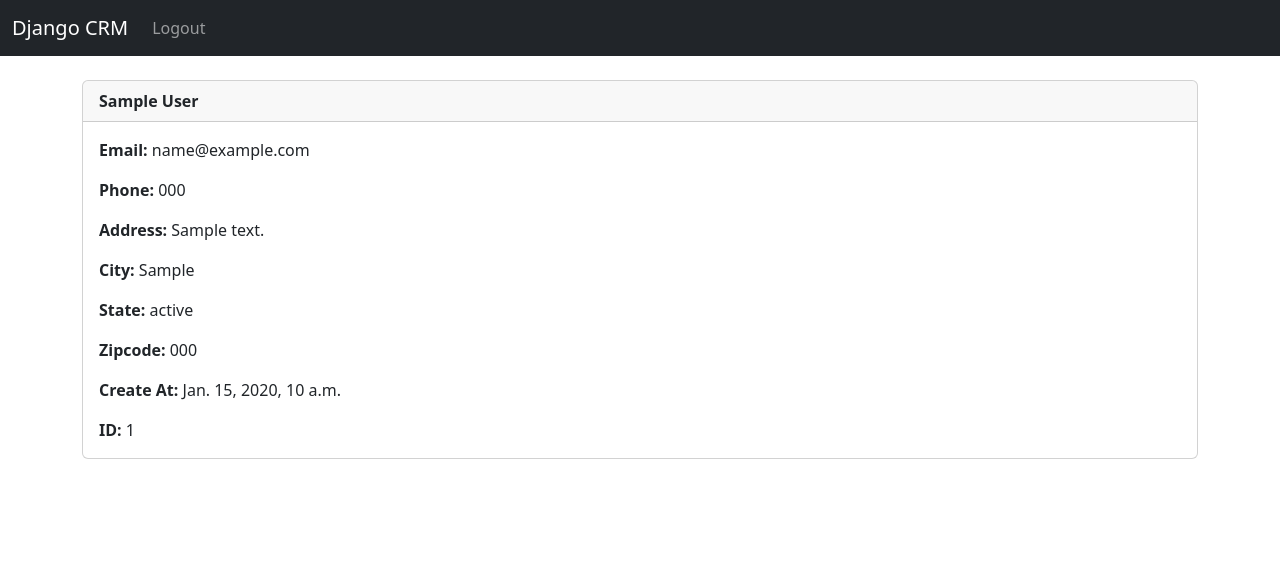
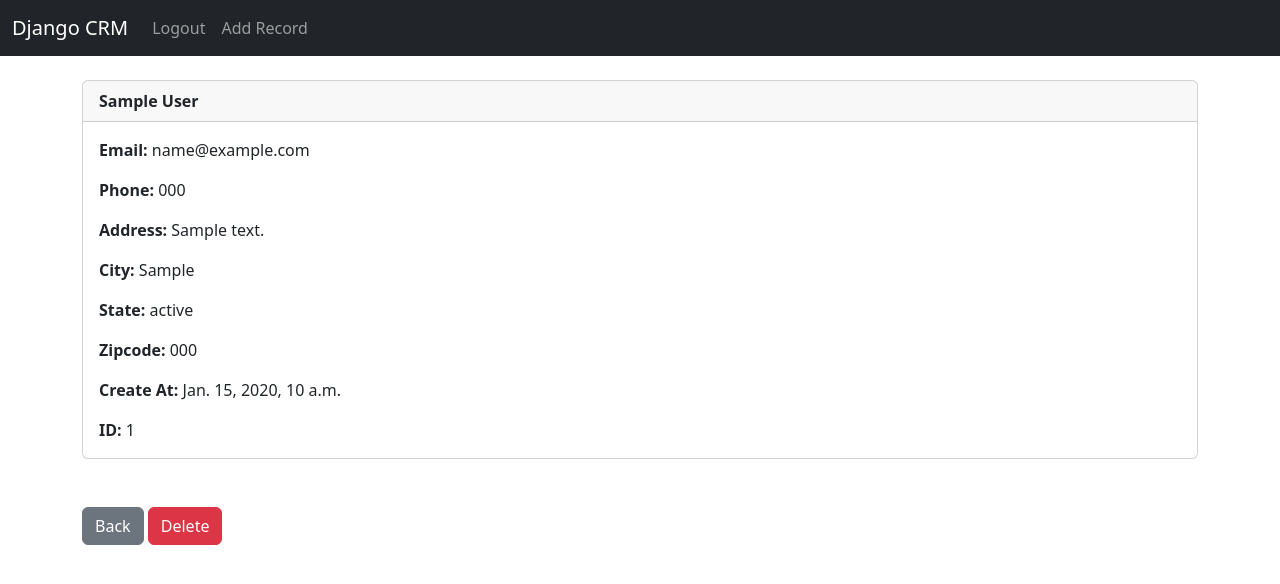
Before and after one commit to MarquisPierre/CRM-Application, a Django app: page /record/1 in a window 1280 px wide. Shown: the top 584 px of the page. Run offline with Django 5.2, Linux system fonts and the light colour scheme; a user stored in the database is signed in; tables that the repository leaves empty hold one stand-in row (values such as "Sample post").

Commit message:
Implemented function to add records

```diff
--- a/website/templates/navbar.html
+++ b/website/templates/navbar.html
@@ -12,7 +12,9 @@
         <li class="nav-item">
           <a class="nav-link" href="{% url 'logout' %}">Logout</a>
         </li>
-
+          <li class="nav-item">
+          <a class="nav-link" href="{% url 'add_record' %}">Add Record</a>
+        </li>
         {% else %}
         <li class="nav-item">
           <a class="nav-link" href="{% url 'register' %}">Register</a>
@@ -21,6 +23,7 @@
         <li class="nav-item">
           <a class="nav-link" href="{% url 'home' %}">Login</a>
         </li>
+
         {% endif %}
 
 
--- a/website/templates/record.html
+++ b/website/templates/record.html
@@ -41,5 +41,12 @@
   </div>
 </div>
 
+<br/><br/>
+<a href="{% url 'home' %}" class="btn btn-secondary">Back</a>
+
+<a href="{% url 'delete_record' customer_record.id %}" class="btn btn-danger">Delete</a>
+
+
+
 
 {% endblock %}
--- a/website/urls.py
+++ b/website/urls.py
@@ -9,4 +9,6 @@ urlpatterns = [
     path('logout/', views.logout_user, name='logout'),
     path('register/', views.register_user, name='register'),
     path('record/<int:pk>', views.customer_record, name='record'),
+    path('delete_record/<int:pk>', views.delete_record, name='delete_record'),
+    path('add_record/', views.add_record, name='add_record'),
 ]
--- a/website/views.py
+++ b/website/views.py
@@ -1,7 +1,7 @@
 from django.shortcuts import render, redirect
 from django.contrib.auth import authenticate, login, logout
 from django.contrib import messages
-from .forms import SignUpForm
+from .forms import SignUpForm, AddRecordForm
 from .models import Record
 # Create your views here.
 
@@ -59,10 +59,27 @@ def customer_record(request, pk):
 
 
 def delete_record(request, pk):
-    pass
+	if request.user.is_authenticated:
+		delete_it = Record.objects.get(id=pk)
+		delete_it.delete()
+		messages.success(request, "Record Deleted Successfully...")
+		return redirect('home')
+	else:
+		messages.success(request, "You Must Be Logged In To Do That...")
+		return redirect('home')
 
 def add_record(request):
-    pass
+	form = AddRecordForm(request.POST or None)
+	if request.user.is_authenticated:
+		if request.method == "POST":
+			if form.is_valid():
+				add_record = form.save()
+				messages.success(request, "Record Added...")
+				return redirect('home')
+		return render(request, 'add_record.html', {'form':form})
+	else:
+		messages.success(request, "You Must Be Logged In...")
+		return redirect('home')
 
 def update_record(request, pk):
     pass
```
Also changed, not shown: website/forms.py (+13 -13 lines), website/templates/add_record.html (added, +21 -0 lines).
